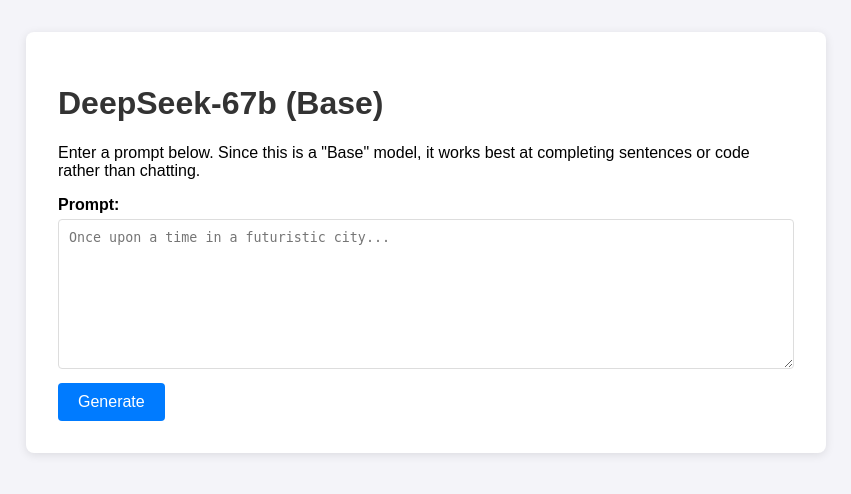
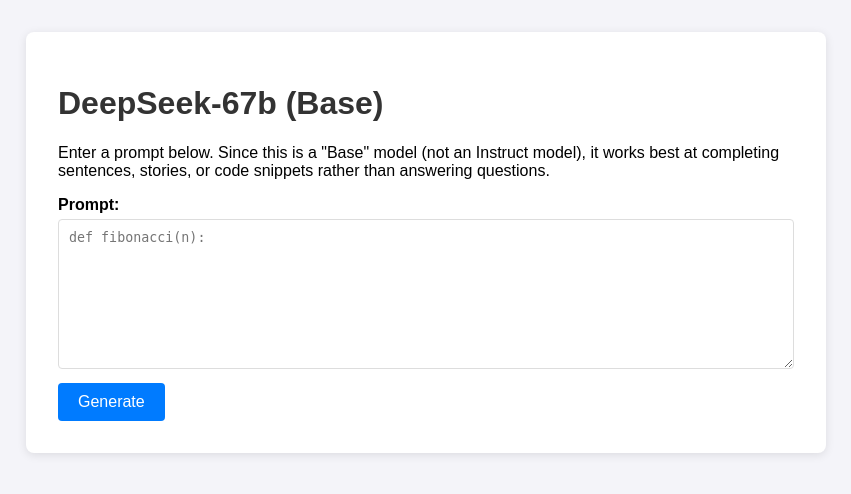
Before and after one commit to constantinbender51-cmyk/deepseek-base, a Flask app: page / in a window 1280 px wide. Shown: the top 494 px of the page, without its empty margins (214-1065 px from the left). Run offline with Flask 3, Linux system fonts and the light colour scheme.

Commit message:
Update index.html

```diff
--- a/templates/index.html
+++ b/templates/index.html
@@ -8,22 +8,23 @@
         body { font-family: sans-serif; max-width: 800px; margin: 2rem auto; padding: 0 1rem; background-color: #f4f4f9; }
         .container { background: white; padding: 2rem; border-radius: 8px; box-shadow: 0 2px 10px rgba(0,0,0,0.1); }
         h1 { color: #333; }
-        textarea { width: 100%; height: 150px; padding: 10px; margin-bottom: 10px; border: 1px solid #ddd; border-radius: 4px; box-sizing: border-box; }
+        textarea { width: 100%; height: 150px; padding: 10px; margin-bottom: 10px; border: 1px solid #ddd; border-radius: 4px; box-sizing: border-box; resize: vertical; }
         button { background-color: #007bff; color: white; border: none; padding: 10px 20px; cursor: pointer; border-radius: 4px; font-size: 16px; }
         button:hover { background-color: #0056b3; }
         button:disabled { background-color: #ccc; cursor: not-allowed; }
         #output { margin-top: 20px; white-space: pre-wrap; background: #eee; padding: 15px; border-radius: 4px; min-height: 50px; border: 1px solid #ddd; }
         .label { font-weight: bold; margin-bottom: 5px; display: block; }
+        .error { color: #cc0000; }
     </style>
 </head>
 <body>
 
 <div class="container">
     <h1>DeepSeek-67b (Base)</h1>
-    <p>Enter a prompt below. Since this is a "Base" model, it works best at completing sentences or code rather than chatting.</p>
+    <p>Enter a prompt below. Since this is a "Base" model (not an Instruct model), it works best at completing sentences, stories, or code snippets rather than answering questions.</p>
 
     <label class="label" for="prompt">Prompt:</label>
-    <textarea id="prompt" placeholder="Once upon a time in a futuristic city..."></textarea>
+    <textarea id="prompt" placeholder="def fibonacci(n):"></textarea>
 
     <button id="generateBtn" onclick="generateText()">Generate</button>
 
@@ -46,9 +47,37 @@
         btn.disabled = true;
         btn.innerText = "Generating...";
         outputDiv.innerText = "";
+        outputDiv.classList.remove('error');
         resultContainer.style.display = 'block';
 
         try {
             const response = await fetch('/generate', {
                 method: 'POST',
-                headers: { 'Content-Type': 'application
+                headers: { 'Content-Type': 'application/json' },
+                body: JSON.stringify({ prompt: prompt })
+            });
+
+            const data = await response.json();
+
+            if (response.ok) {
+                // Determine if result is empty or valid
+                outputDiv.innerText = data.result || "(No output generated)";
+            } else {
+                // Handle backend errors (like missing API key)
+                outputDiv.innerText = "Error: " + (data.error || "Unknown server error");
+                outputDiv.classList.add('error');
+            }
+        } catch (error) {
+            // Handle network errors
+            outputDiv.innerText = "Network Error: " + error.message;
+            outputDiv.classList.add('error');
+        } finally {
+            // Reset button state
+            btn.disabled = false;
+            btn.innerText = "Generate";
+        }
+    }
+</script>
+
+</body>
+</html>
```
